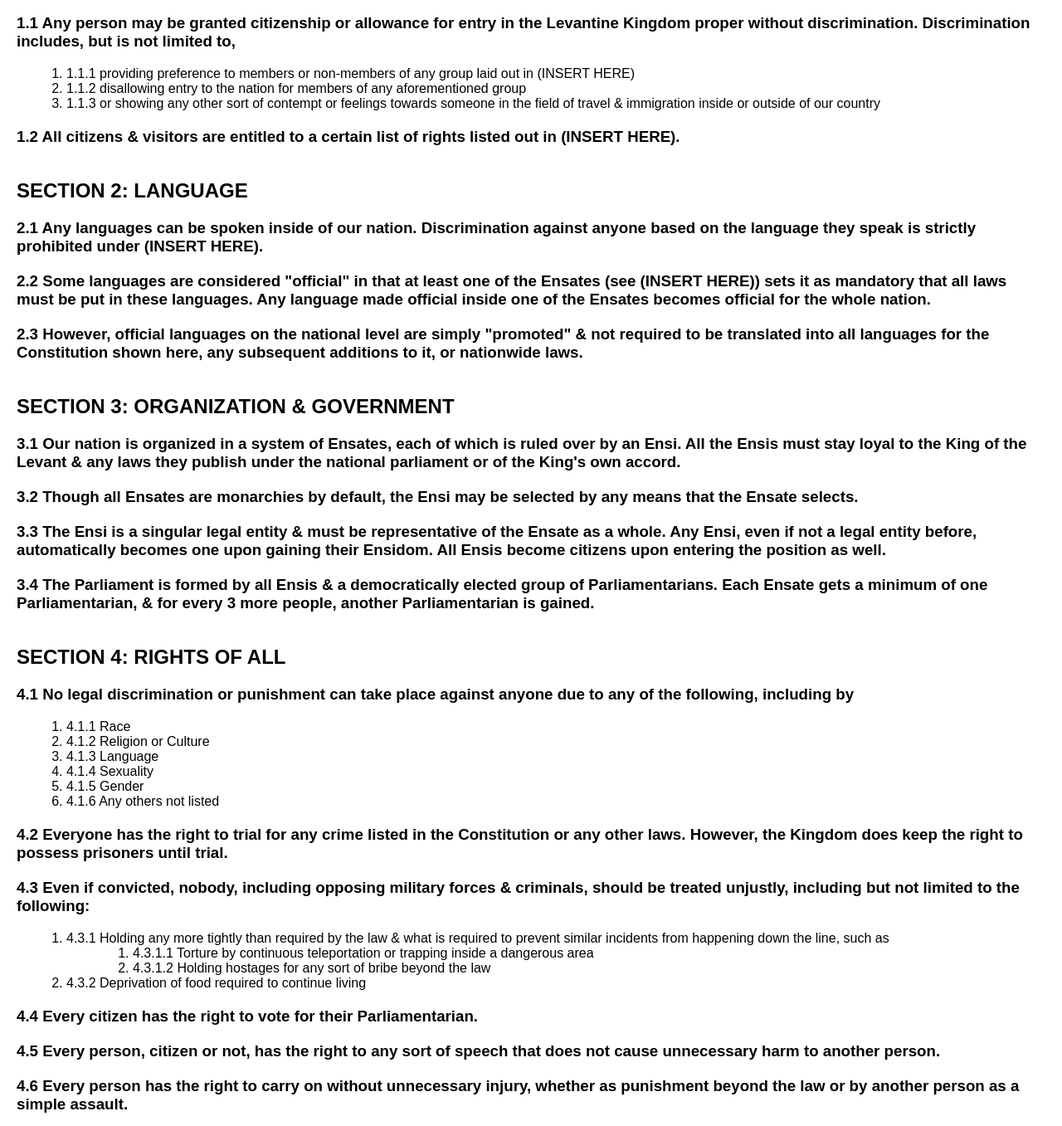
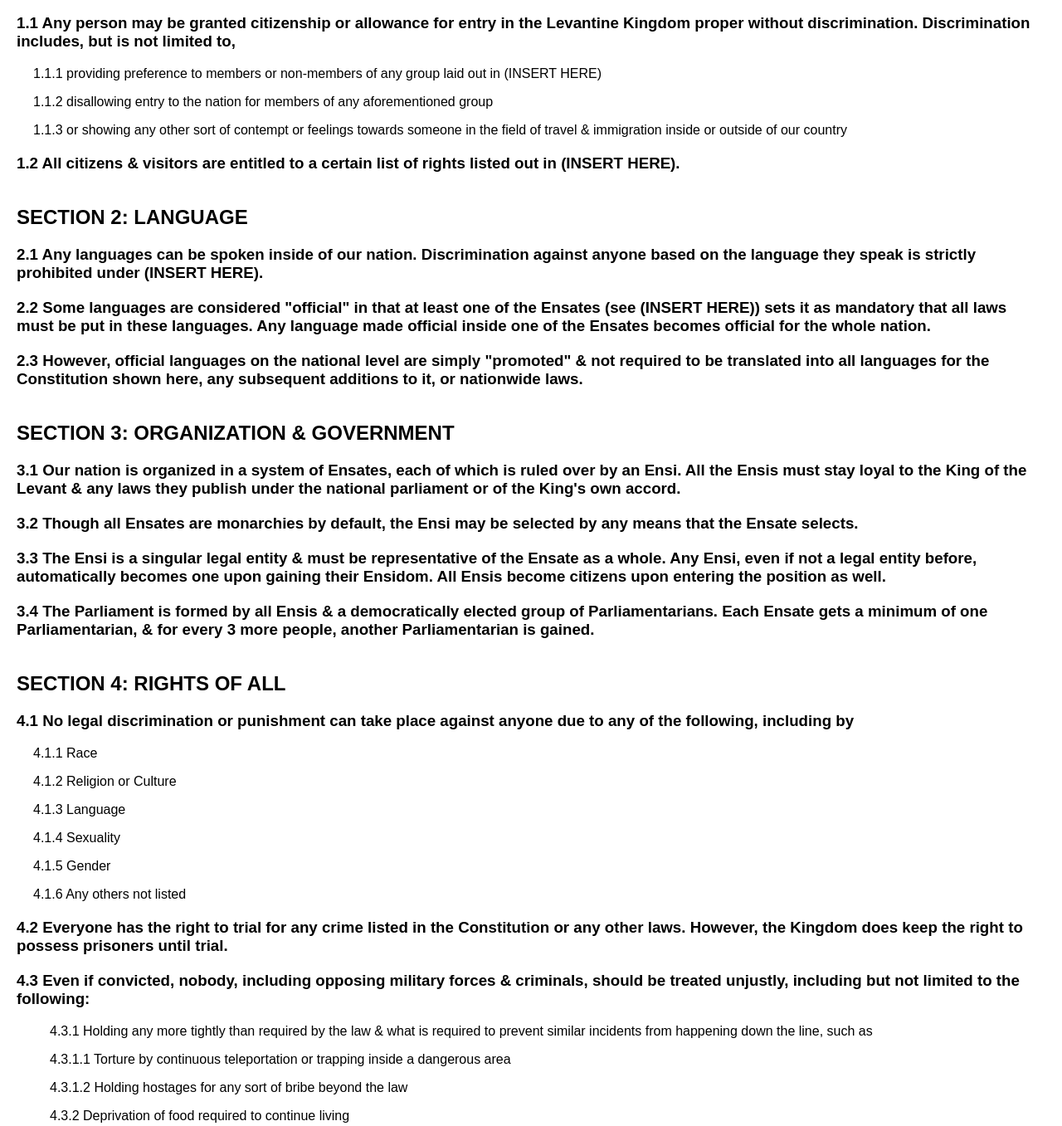
Before and after one commit to LevantineKingdom/Levantine.github.io, a plain HTML site: page index.html in a window 1280 px wide. Shown: the part 129-1486 px from the top of the page at 83% size. Drawn offline with Linux system fonts and the light colour scheme.

Commit message:
Update index.html

```diff
--- a/index.html
+++ b/index.html
@@ -20,11 +20,11 @@
             margin-top: 20px;
         }
 
-        ol {
+        p {
             margin-left: 20px;
         }
 
-        ol ol {
+        p.sub {
             margin-left: 40px;
         }
     </style>
@@ -34,11 +34,9 @@
 
     <h2>SECTION 1: CITIZENSHIP</h2>
     <h3>1.1 Any person may be granted citizenship or allowance for entry in the Levantine Kingdom proper without discrimination. Discrimination includes, but is not limited to,</h3>
-    <ol>
-        <li>1.1.1 providing preference to members or non-members of any group laid out in (INSERT HERE)</li>
-        <li>1.1.2 disallowing entry to the nation for members of any aforementioned group</li>
-        <li>1.1.3 or showing any other sort of contempt or feelings towards someone in the field of travel & immigration inside or outside of our country</li>
-    </ol>
+    <p>1.1.1 providing preference to members or non-members of any group laid out in (INSERT HERE)</p>
+    <p>1.1.2 disallowing entry to the nation for members of any aforementioned group</p>
+    <p>1.1.3 or showing any other sort of contempt or feelings towards someone in the field of travel & immigration inside or outside of our country</p>
 
     <h3>1.2 All citizens & visitors are entitled to a certain list of rights listed out in (INSERT HERE).</h3>
 
@@ -55,25 +53,19 @@
 
     <h2>SECTION 4: RIGHTS OF ALL</h2>
     <h3>4.1 No legal discrimination or punishment can take place against anyone due to any of the following, including by</h3>
-    <ol>
-        <li>4.1.1 Race</li>
-        <li>4.1.2 Religion or Culture</li>
-        <li>4.1.3 Language</li>
-        <li>4.1.4 Sexuality</li>
-        <li>4.1.5 Gender</li>
-        <li>4.1.6 Any others not listed</li>
-    </ol>
+    <p>4.1.1 Race</p>
+    <p>4.1.2 Religion or Culture</p>
+    <p>4.1.3 Language</p>
+    <p>4.1.4 Sexuality</p>
+    <p>4.1.5 Gender</p>
+    <p>4.1.6 Any others not listed</p>
 
     <h3>4.2 Everyone has the right to trial for any crime listed in the Constitution or any other laws. However, the Kingdom does keep the right to possess prisoners until trial.</h3>
     <h3>4.3 Even if convicted, nobody, including opposing military forces & criminals, should be treated unjustly, including but not limited to the following:</h3>
-    <ol>
-        <li>4.3.1 Holding any more tightly than required by the law & what is required to prevent similar incidents from happening down the line, such as</li>
-        <ol>
-            <li>4.3.1.1 Torture by continuous teleportation or trapping inside a dangerous area</li>
-            <li>4.3.1.2 Holding hostages for any sort of bribe beyond the law</li>
-        </ol>
-        <li>4.3.2 Deprivation of food required to continue living</li>
-    </ol>
+    <p class="sub">4.3.1 Holding any more tightly than required by the law & what is required to prevent similar incidents from happening down the line, such as</p>
+    <p class="sub">4.3.1.1 Torture by continuous teleportation or trapping inside a dangerous area</p>
+    <p class="sub">4.3.1.2 Holding hostages for any sort of bribe beyond the law</p>
+    <p class="sub">4.3.2 Deprivation of food required to continue living</p>
 
     <h3>4.4 Every citizen has the right to vote for their Parliamentarian.</h3>
     <h3>4.5 Every person, citizen or not, has the right to any sort of speech that does not cause unnecessary harm to another person.</h3>
```
